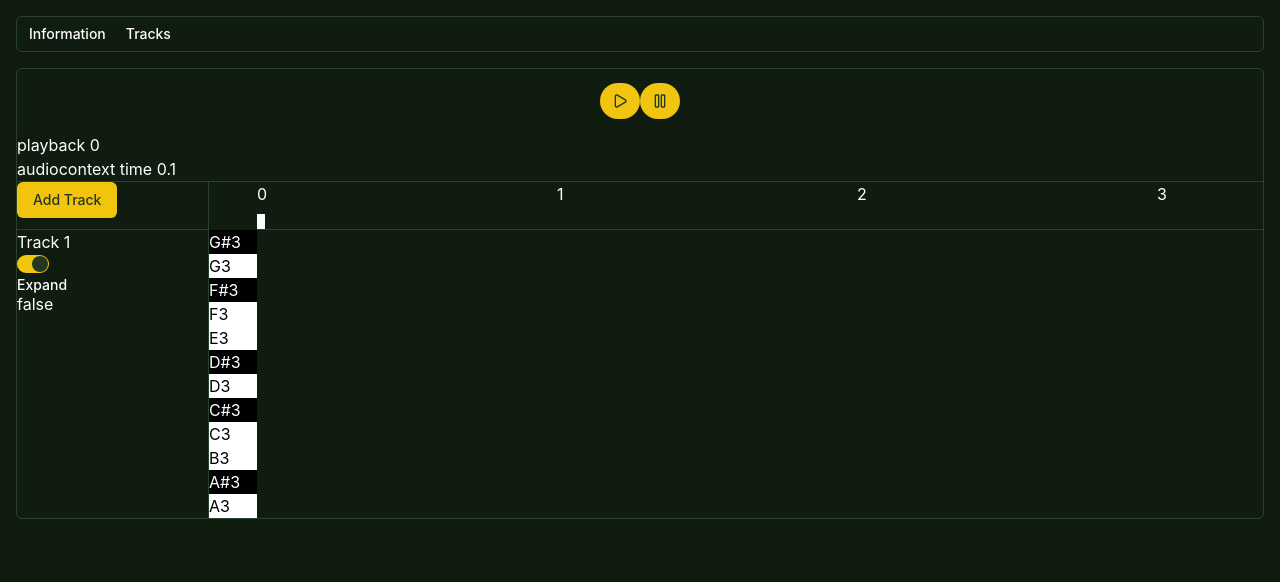
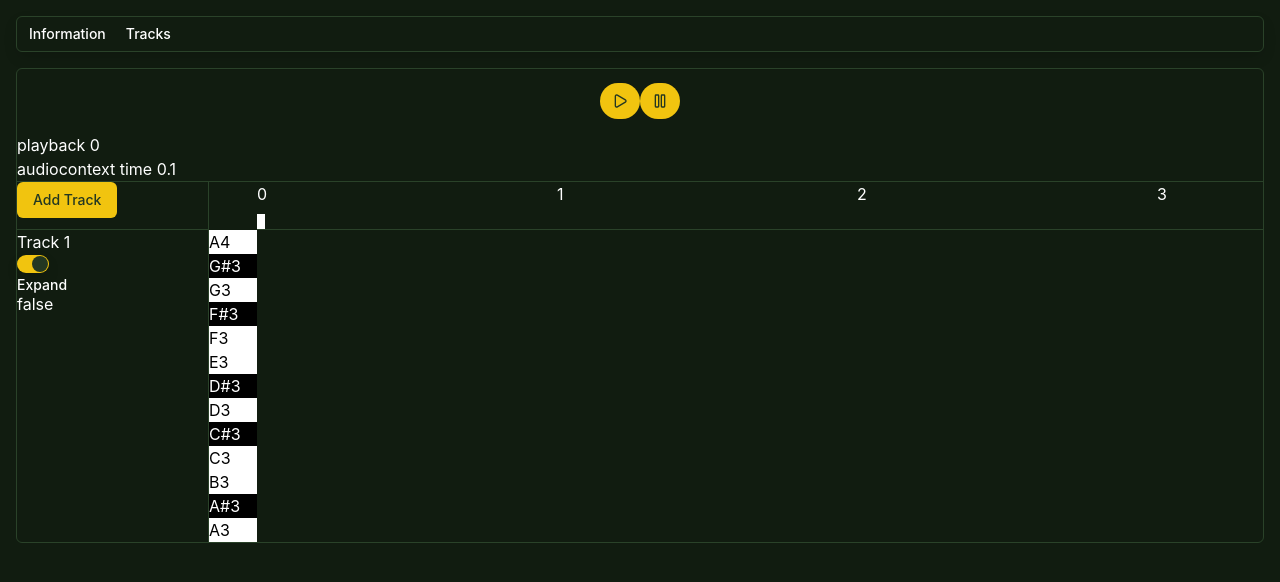
Before and after one commit to KevinLee3627/piano-thing, a React (Vite) app: page / in a window 1280 px wide. Shown: the top 582 px of the page. Built offline with nearby package versions, Linux system fonts and the light colour scheme.

Commit message:
feat: Block horizontal position based on click

```diff
--- a/src/app/trackSlice.ts
+++ b/src/app/trackSlice.ts
@@ -1,6 +1,7 @@
 import { createSlice, type PayloadAction } from '@reduxjs/toolkit';
 
 interface BlockDimensions {
+  height: number;
   width: number;
   left: number;
   maxLeft: number;
@@ -80,7 +81,7 @@ export const trackSlice = createSlice({
         duration: action.payload.duration,
         frequency: action.payload.frequency,
         gain: action.payload.gain,
-        dims: { width: 0, left: 0, maxLeft: 0 },
+        dims: { height: 0, width: 0, left: 0, maxLeft: 0 },
       };
     },
     editBlock: (
--- a/src/components/Block.tsx
+++ b/src/components/Block.tsx
@@ -9,6 +9,9 @@ interface BlockProps {
   blockId: string;
   trackDimensions: ReturnType<typeof useResizeObserver>['dimensions'];
 }
+
+// TODO: don't hard-code this??
+export const BLOCK_HEIGHT = 24;
 
 export const Block = (props: BlockProps) => {
   const dispatch = useAppDispatch();
@@ -22,15 +25,16 @@ export const Block = (props: BlockProps) => {
   // NOTE: Default 'left' is overwritten after first render, maybe something to do with the
   // resize observer? This also updates block positions when screen or track is resized.
   useEffect(() => {
-    const newLeft =
-      (blockInfo.startTime / project.totalDuration) * project.pxPerSecondScale;
+    const newLeft = blockInfo.startTime * project.pxPerSecondScale;
     const blockWidth = blockInfo.duration * project.pxPerSecondScale;
+
     dispatch(
       trackSlice.actions.editBlock({
         trackId: props.trackId,
         blockId: props.blockId,
         dims: {
           left: newLeft,
+          height: BLOCK_HEIGHT,
           width: blockWidth,
           maxLeft: project.totalDuration * project.pxPerSecondScale,
         },
@@ -44,10 +48,11 @@ export const Block = (props: BlockProps) => {
     <div
       ref={blockRef}
       style={{
+        height: `${blockInfo.dims.height}px`,
         width: `${blockInfo.dims.width}px`,
         left: `${blockInfo.dims.left}px`,
       }}
-      className={cn('absolute', 'bg-primary', 'h-6')}
+      className={cn('absolute', 'bg-primary')}
       onPointerDown={(e) => {
         if (blockRef.current != null) {
           // NOTE: NEEDED TO KEEP SLIDING AFTER CURSOR LEAVES BOUNDARIES
@@ -90,6 +95,7 @@ export const Block = (props: BlockProps) => {
               dims: {
                 left: constrainedNewLeft,
                 width: blockWidth,
+                height: BLOCK_HEIGHT,
                 maxLeft:
                   project.totalDuration * project.pxPerSecondScale - blockWidth,
               },
--- a/src/components/Keyboard.tsx
+++ b/src/components/Keyboard.tsx
@@ -24,6 +24,7 @@ export const Keyboard = ({ trackId }: { trackId: string }) => {
                     left: 0,
                     maxLeft: 0,
                     width: 0,
+                    height: 24,
                   },
                 }),
               );
--- a/src/components/PolyphonicTrack.tsx
+++ b/src/components/PolyphonicTrack.tsx
@@ -1,9 +1,10 @@
-import { useAppSelector } from '@/app/hooks';
+import { useAppDispatch, useAppSelector } from '@/app/hooks';
 import { cn } from '@/lib/utils';
-import { Block } from './Block';
+import { Block, BLOCK_HEIGHT } from './Block';
 import type { useResizeObserver } from '@/hooks/useResizeObserver';
-import { noteMapping } from '@/util/noteUtils';
+import { generateNoteRange, getNoteFreqByName } from '@/util/noteUtils';
 import { useMemo, useRef } from 'react';
+import { trackSlice } from '@/app/trackSlice';
 
 interface PolyphonicTrackProps {
   trackId: string;
@@ -13,16 +14,15 @@ interface PolyphonicTrackProps {
 export const PolyphonicTrack = (props: PolyphonicTrackProps) => {
   const trackRef = useRef<HTMLDivElement>(null);
   const track = useAppSelector((state) => state.tracks[props.trackId]);
+  const project = useAppSelector((state) => state.project);
+  const dispatch = useAppDispatch();
 
-  const notes = useMemo(() => {
   // NOTE: Reverse b/c we want lower notes on the bottom
-    const octaves = [3].reverse();
-    return octaves.map((octave) => {
-      return Object.keys(noteMapping)
-        .reverse()
-        .map((noteName) => (
+  const notes = useMemo(() => generateNoteRange('A3', 'A4').reverse(), []);
+  const noteElems = useMemo(() => {
+    return notes.map((noteName) => (
       <div
-            key={`note-${noteName}${octave}`}
+        key={`note-${noteName}`}
         className={cn(
           'h-6',
           noteName.includes('#') ? 'bg-black' : 'bg-white',
@@ -30,19 +30,47 @@ export const PolyphonicTrack = (props: PolyphonicTrackProps) => {
         )}
       >
         {noteName}
-            {octave}
       </div>
     ));
-    });
   }, []);
 
   // To create note on click...count # of notes - calculate height of one note, divide height of container, find
   // clientY of mouse click - given the mouse position, calculate which note it would fall in
 
   return (
-    <div ref={trackRef} className='flex'>
-      <div className='relative w-12'>{notes}</div>
-      <div className='relative grow'>
+    <div className='flex'>
+      <div className='relative w-12'>{noteElems}</div>
+      <div
+        ref={trackRef}
+        className='relative grow'
+        onClick={(e) => {
+          if (trackRef.current == null) return;
+          const trackTop = trackRef.current.offsetTop;
+          const trackLeft = trackRef.current.offsetLeft;
+
+          const mouseY = e.clientY - trackTop;
+          const mouseX = e.clientX - trackLeft;
+
+          const clickedIndex = Math.floor(mouseY / BLOCK_HEIGHT);
+          const noteName = notes[clickedIndex];
+
+          dispatch(
+            trackSlice.actions.addBlock({
+              trackId: track.trackId,
+              startTime: mouseX / project.pxPerSecondScale,
+              duration: project.secondsPerMeasure / project.beatsPerMeasure,
+              frequency: getNoteFreqByName(`${noteName}`),
+              gain: 1,
+              dims: {
+                left: 0,
+                maxLeft: 0,
+                width: 0,
+                height: BLOCK_HEIGHT,
+              },
+            }),
+          );
+        }}
+      >
         {Object.entries(track.blocks).map(([blockId, block]) => (
           <Block
             key={blockId}
--- a/src/util/noteUtils.ts
+++ b/src/util/noteUtils.ts
@@ -1,54 +1,100 @@
 const BASE_KEY = 49; // A4
 const BASE_FREQUENCY = 440; // Hz (of A4 key)
 
-type noteName =
-  | "A"
-  | "A#"
-  | "B"
-  | "C"
-  | "C#"
-  | "D"
-  | "D#"
-  | "E"
-  | "F"
-  | "F#"
-  | "G"
-  | "G#";
+type NoteName =
+  | 'A'
+  | 'A#'
+  | 'B'
+  | 'C'
+  | 'C#'
+  | 'D'
+  | 'D#'
+  | 'E'
+  | 'F'
+  | 'F#'
+  | 'G'
+  | 'G#';
 
-export const noteMapping: Record<noteName, number> = {
+type NoteNameWithOctave = `${NoteName}${number}`;
+
+export const noteMapping: Record<NoteName, number> = {
   A: 0,
-  "A#": 1,
+  'A#': 1,
   B: 2,
   C: 3,
-  "C#": 4,
+  'C#': 4,
   D: 5,
-  "D#": 6,
+  'D#': 6,
   E: 7,
   F: 8,
-  "F#": 9,
+  'F#': 9,
   G: 10,
-  "G#": 11,
+  'G#': 11,
 };
 
-function isNoteName(str: string): str is noteName {
+function isNoteName(str: string): str is NoteName {
   return Object.keys(noteMapping).includes(str);
 }
 
-export const getNoteFreqByName = (noteName: string) => {
+const getNoteNumberByName = (noteName: string): number => {
   if (noteName.length !== 2 && noteName.length !== 3)
-    throw new Error("noteName must be 2 or 3 characters long");
+    throw new Error('noteName must be 2 or 3 characters long');
 
-  let note: string | noteName | null = noteName.slice(0, noteName.length - 1);
+  const note = noteName.slice(0, noteName.length - 1);
+  const octave = Number(noteName.slice(noteName.length - 1));
+
   if (!isNoteName(note))
     throw new Error(
-      `Note name must be one of: ${Object.keys(noteMapping).join(", ")}`,
+      `Note name must be one of: ${Object.keys(noteMapping).join(', ')}`,
     );
-  let octave = Number(noteName.slice(noteName.length - 1));
 
   if (octave == null || octave < 0 || !Number.isInteger(octave))
     throw new Error(`Octave must be an integer greater than or equal to 0`);
 
-  const noteNum = noteMapping[note] + 12 * octave + 1;
+  return noteMapping[note] + 12 * octave + 1;
+};
+
+export const getNoteFreqByName = (noteName: string) => {
+  const noteNum = getNoteNumberByName(noteName);
 
   return Math.pow(2, (noteNum - BASE_KEY) / 12) * BASE_FREQUENCY;
 };
+
+export const generateNoteRange = (
+  minNote: NoteNameWithOctave,
+  maxNote: NoteNameWithOctave,
+): NoteNameWithOctave[] => {
+  const noteOrder: NoteName[] = [
+    'A',
+    'A#',
+    'B',
+    'C',
+    'C#',
+    'D',
+    'D#',
+    'E',
+    'F',
+    'F#',
+    'G',
+    'G#',
+  ];
+
+  const minNum = getNoteNumberByName(minNote);
+  const maxNum = getNoteNumberByName(maxNote);
+
+  if (minNum > maxNum) {
+    throw new Error('minNote must be less than or equal to maxNote');
+  }
+
+  const result: NoteNameWithOctave[] = [];
+
+  for (let n = minNum; n <= maxNum; n++) {
+    const octave = Math.floor((n - 1) / 12);
+    const noteIndex = (n - 1) % 12;
+    const note = noteOrder[noteIndex];
+
+    result.push(`${note}${octave}`);
+  }
+
+  return result;
+};
```
Lines whose indentation alone changed are shown as unchanged.
